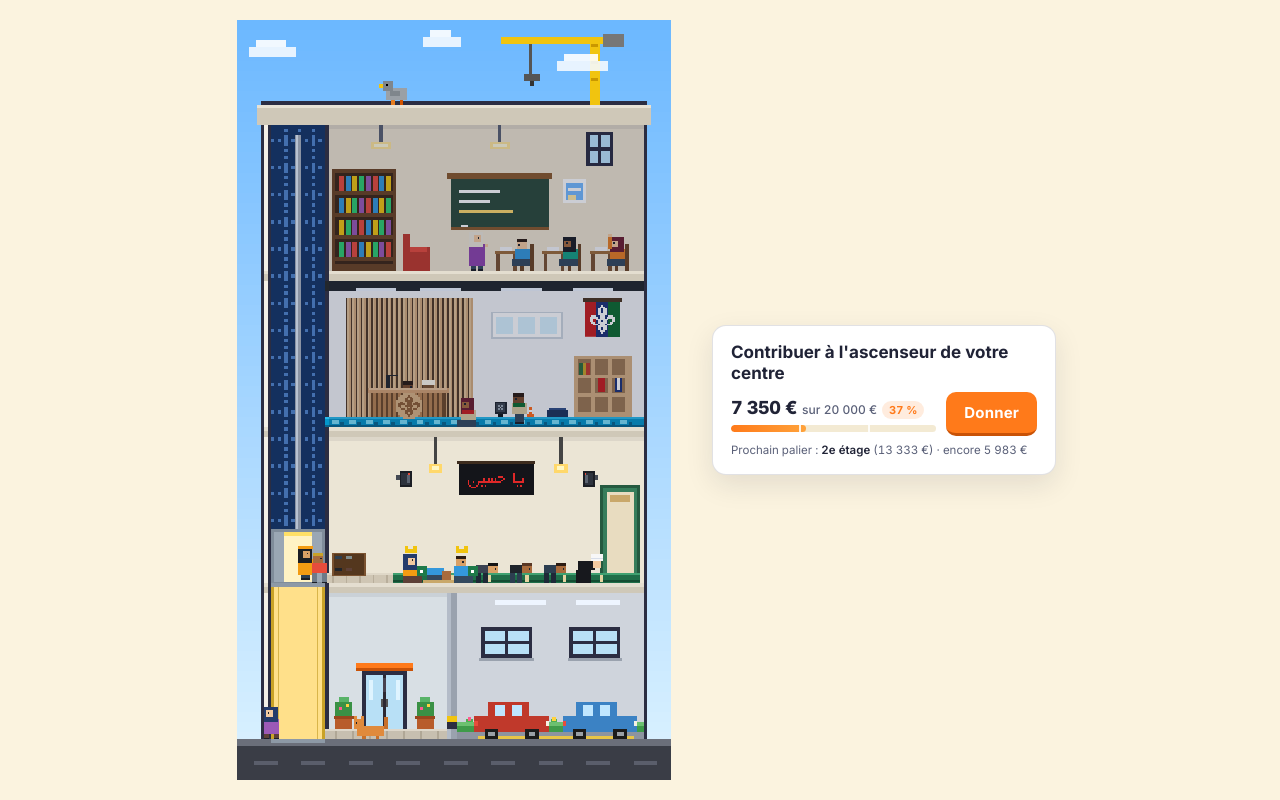
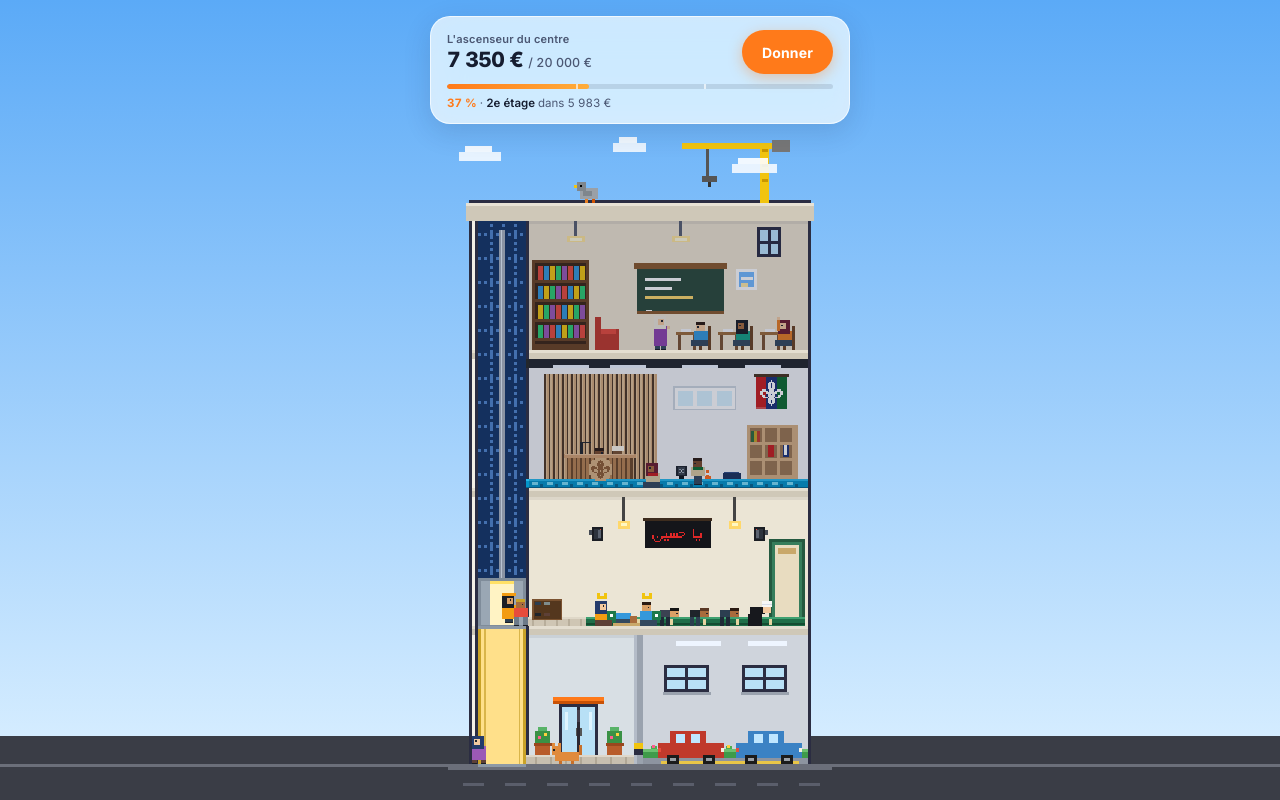
Before and after one commit to Hadiosj/elevator-ghadir, a website built with Vite: page index.html in a window 1280 px wide. Built offline with nearby package versions, Linux system fonts and the light colour scheme.

Commit message:
better background

```diff
--- a/src/scene/building.js
+++ b/src/scene/building.js
@@ -8,8 +8,7 @@ import {
   SHAFT_X,
   TOP_OFFSET,
   WALL_LEFT,
-  WALL_RIGHT,
-  mixColor
+  WALL_RIGHT
 } from './config.js';
 import { drawGridSprite, rect } from './sprites.js';
 import { drawParkingFloor } from './floors/parking.js';
@@ -70,12 +69,7 @@ export function buildStaticScene(day, completed) {
   bg.height = CANVAS_H;
   const ctx = bg.getContext('2d');
 
-  // Sky gradient
-  const topSky = mixColor('#0e1633', '#6cb8ff', day);
-  const botSky = mixColor('#2b3a7a', '#d8f0ff', day);
-  for (let y = 0; y < GROUND_Y; y += 6) {
-    rect(ctx, 0, y, CANVAS_W, 6, mixColor(topSky, botSky, y / GROUND_Y));
-  }
+  // Sky is transparent so the full-viewport CSS sky gradient blends seamlessly behind the scene
 
   // Crescent moon at dusk/night (upper-left sky, clear of the roof crane)
   if (day < 0.55) {
--- a/src/scene/renderer.js
+++ b/src/scene/renderer.js
@@ -16,6 +16,7 @@ import {
   TOP_OFFSET,
   clamp01,
   getDayFactor,
+  mixColor,
   pickRandom,
   randRange
 } from './config.js';
@@ -48,6 +49,16 @@ export function mountScene({ canvasEl, campaign }) {
   let displayReach = targetReach;
   let day = getDayFactor();
   let completed = progress >= 1;
+
+  const syncSkyTheme = (dayFactor) => {
+    const topSky = mixColor('#0c1533', '#5baaf7', dayFactor);
+    const botSky = mixColor('#263973', '#d4ecff', dayFactor);
+    const rootEl = document.documentElement;
+    rootEl.style.setProperty('--sky-top', topSky);
+    rootEl.style.setProperty('--sky-bot', botSky);
+    rootEl.dataset.sky = dayFactor >= 0.55 ? 'day' : 'night';
+  };
+  syncSkyTheme(day);
 
   canvasEl.width = CANVAS_W;
   canvasEl.height = CANVAS_H;
@@ -137,6 +148,7 @@ export function mountScene({ canvasEl, campaign }) {
       const nextDay = getDayFactor();
       if (Math.abs(nextDay - day) > 0.03) {
         day = nextDay;
+        syncSkyTheme(day);
         bgCanvas = buildStaticScene(day, completed);
       }
     }
@@ -182,7 +194,8 @@ export function mountScene({ canvasEl, campaign }) {
       }
     }
 
-    // Render scene
+    // Render scene (clear transparent sky first)
+    ctx.clearRect(0, 0, CANVAS_W, CANVAS_H);
     ctx.drawImage(bgCanvas, 0, 0);
     drawAnimatedSky(ctx, day, tt, reducedMotion);
     drawAnimatedCraneHook(ctx, completed, tt, reducedMotion);
--- a/src/styles/app.css
+++ b/src/styles/app.css
@@ -1,29 +1,31 @@
 :root {
-  --bg: #fbf3df;
+  --sky-top: #5baaf7;
+  --sky-bot: #d4ecff;
+  --hud-bg: rgba(255, 255, 255, 0.72);
+  --hud-border: rgba(255, 255, 255, 0.68);
+  --hud-shadow: 0 8px 28px rgba(18, 32, 68, 0.14);
+  --track-bg: rgba(24, 34, 60, 0.12);
   --surface: #ffffff;
-  --surface-muted: #f3ead3;
-  --border: rgba(43, 45, 66, 0.14);
-  --text: #202336;
-  --text-muted: #5a6078;
+  --surface-muted: #f2f4f8;
+  --border: rgba(24, 34, 60, 0.12);
+  --text: #161d30;
+  --text-muted: #4b5773;
   --accent: #ff7a1a;
-  --accent-dark: #c95206;
-  --accent-soft: rgba(255, 122, 26, 0.14);
-  --shadow: 0 10px 28px rgba(24, 29, 48, 0.1);
+  --accent-hover: #f26c0c;
   color-scheme: light;
 }
 
-@media (prefers-color-scheme: dark) {
-  :root {
-    --bg: #0e1630;
-    --surface: #182347;
-    --surface-muted: #121c3b;
-    --border: rgba(243, 239, 230, 0.14);
-    --text: #f3efe6;
-    --text-muted: #a9b5d4;
-    --accent-soft: rgba(255, 122, 26, 0.2);
-    --shadow: 0 12px 32px rgba(0, 0, 0, 0.35);
-    color-scheme: dark;
-  }
+:root[data-sky='night'] {
+  --hud-bg: rgba(14, 22, 46, 0.64);
+  --hud-border: rgba(255, 255, 255, 0.14);
+  --hud-shadow: 0 10px 30px rgba(4, 8, 20, 0.42);
+  --track-bg: rgba(255, 255, 255, 0.14);
+  --surface: #162140;
+  --surface-muted: #101933;
+  --border: rgba(255, 255, 255, 0.12);
+  --text: #f5f2ea;
+  --text-muted: #aebad6;
+  color-scheme: dark;
 }
 
 *,
@@ -37,7 +39,8 @@ body {
   margin: 0;
   padding: 0;
   height: 100%;
-  background: var(--bg);
+  overflow: hidden;
+  background: linear-gradient(180deg, var(--sky-top) 0%, var(--sky-bot) 92%, #3a3d46 92%);
   color: var(--text);
   font-family: 'Inter', -apple-system, BlinkMacSystemFont, 'Segoe UI', Roboto, sans-serif;
   -webkit-font-smoothing: antialiased;
@@ -51,90 +54,106 @@ button {
 }
 
 .app-shell {
+  position: relative;
   display: flex;
   flex-direction: column;
   height: 100dvh;
-  max-width: 520px;
-  margin: 0 auto;
-  padding:
-    calc(6px + env(safe-area-inset-top, 0px))
-    8px
-    calc(6px + env(safe-area-inset-bottom, 0px));
-  gap: 8px;
+  width: 100%;
+  overflow: hidden;
 }
 
-/* Compact Header / Progress + Donate Card */
+/* Floating translucent HUD bubble over the live sky */
 .hdr {
-  background: var(--surface);
-  border: 1px solid var(--border);
-  border-radius: 14px;
-  padding: 10px 12px;
-  box-shadow: var(--shadow);
+  position: relative;
+  z-index: 10;
+  width: min(calc(100% - 20px), 400px);
+  margin: calc(10px + env(safe-area-inset-top, 0px)) auto 0;
+  padding: 12px 14px 11px;
+  border-radius: 20px;
+  background: var(--hud-bg);
+  border: 1px solid var(--hud-border);
+  box-shadow: var(--hud-shadow);
+  backdrop-filter: blur(16px) saturate(140%);
+  -webkit-backdrop-filter: blur(16px) saturate(140%);
   flex-shrink: 0;
 }
 
-.hdr-title {
-  margin: 0 0 8px;
-  font-size: 14px;
-  font-weight: 700;
-  line-height: 1.25;
-  color: var(--text);
+.hdr-top {
+  display: flex;
+  align-items: center;
+  justify-content: space-between;
+  gap: 12px;
 }
 
-.hdr-mid {
-  display: flex;
-  align-items: center;
-  gap: 10px;
+.hdr-info {
+  min-width: 0;
 }
 
-.amt-block {
-  flex: 1;
-  min-width: 0;
+.hdr-eyebrow {
+  font-size: 11px;
+  font-weight: 600;
+  letter-spacing: 0.02em;
+  color: var(--text-muted);
+  margin-bottom: 2px;
 }
 
 .amt-row {
   display: flex;
   align-items: baseline;
-  flex-wrap: wrap;
   gap: 5px;
   font-variant-numeric: tabular-nums;
 }
 
 .amt-main {
-  font-size: 18px;
+  font-size: 21px;
   font-weight: 800;
-  letter-spacing: -0.02em;
+  letter-spacing: -0.025em;
+  line-height: 1.1;
 }
 
 .amt-goal {
-  font-size: 12px;
+  font-size: 12.5px;
   font-weight: 500;
   color: var(--text-muted);
 }
 
-.pct-badge {
-  font-size: 11px;
+.donate-btn {
+  flex-shrink: 0;
+  min-height: 44px;
+  padding: 0 20px;
+  border: 0;
+  border-radius: 999px;
+  background: var(--accent);
+  color: #ffffff;
+  font-size: 14px;
   font-weight: 700;
-  padding: 2px 7px;
-  border-radius: 999px;
-  background: var(--accent-soft);
-  color: var(--accent);
+  letter-spacing: 0.01em;
+  box-shadow: 0 4px 14px rgba(255, 122, 26, 0.36);
+  transition: transform 0.12s ease, background-color 0.15s ease;
+}
+
+.donate-btn:hover {
+  background: var(--accent-hover);
+}
+
+.donate-btn:active {
+  transform: scale(0.97);
 }
 
 .progress-track {
   position: relative;
-  height: 7px;
-  margin-top: 6px;
+  height: 5px;
+  margin-top: 10px;
   border-radius: 999px;
-  background: var(--surface-muted);
+  background: var(--track-bg);
   overflow: hidden;
 }
 
 .progress-fill {
   height: 100%;
   border-radius: 999px;
-  background: linear-gradient(90deg, #ff7a1a, #ffa23a);
-  transition: width 0.35s ease;
+  background: linear-gradient(90deg, #ff7a1a, #ffad3b);
+  transition: width 0.4s cubic-bezier(0.22, 1, 0.36, 1);
 }
 
 .progress-tick {
@@ -142,27 +161,8 @@ button {
   top: 0;
   bottom: 0;
   width: 2px;
-  background: var(--surface);
-  opacity: 0.85;
-}
-
-.donate-btn {
-  flex-shrink: 0;
-  min-height: 44px;
-  padding: 0 18px;
-  border: 0;
-  border-bottom: 3px solid var(--accent-dark);
-  border-radius: 10px;
-  background: var(--accent);
-  color: #ffffff;
-  font-size: 15px;
-  font-weight: 700;
-  letter-spacing: 0.01em;
-}
-
-.donate-btn:active {
-  transform: translateY(2px);
-  border-bottom-width: 1px;
+  background: var(--hud-bg);
+  opacity: 0.9;
 }
 
 .nxt-line {
@@ -173,32 +173,57 @@ button {
   font-variant-numeric: tabular-nums;
 }
 
+.nxt-pct {
+  color: var(--accent);
+  font-weight: 700;
+}
+
 .nxt-line strong {
   color: var(--text);
   font-weight: 600;
 }
 
-/* Scene stage — fills all remaining vertical space */
+/* Full-bleed stage anchored cleanly to the bottom street */
 .stage {
   flex: 1;
   min-height: 0;
+  container-type: size;
   display: flex;
-  align-items: center;
+  align-items: flex-end;
   justify-content: center;
+  padding-top: 4px;
 }
 
 .canvas-wrap {
   position: relative;
-  width: 100%;
-  height: 100%;
+  width: min(100cqw, calc(100cqh * 256 / 448));
+  height: min(100cqh, calc(100cqw * 448 / 256));
+  display: flex;
+  align-items: flex-end;
+  justify-content: center;
+}
+
+/* Continuous edge-to-edge sidewalk & street band aligned with GROUND_Y (24/448 = 5.357%) */
+.canvas-wrap::before {
+  content: '';
+  position: absolute;
+  bottom: 0;
+  left: 50%;
+  transform: translateX(-50%);
+  width: 100vw;
+  height: 5.357%;
+  background: #3a3d46;
+  border-top: 3px solid #6b6f7a;
+  pointer-events: none;
+  z-index: 0;
 }
 
 .canvas-wrap canvas {
-  position: absolute;
-  inset: 0;
+  position: relative;
+  z-index: 1;
   width: 100%;
   height: 100%;
-  object-fit: contain;
+  display: block;
   image-rendering: pixelated;
   image-rendering: crisp-edges;
 }
@@ -219,7 +244,9 @@ button {
 .sheet-backdrop {
   position: fixed;
   inset: 0;
-  background: rgba(10, 14, 28, 0.55);
+  background: rgba(10, 14, 28, 0.52);
+  backdrop-filter: blur(4px);
+  -webkit-backdrop-filter: blur(4px);
   display: flex;
   align-items: flex-end;
   justify-content: center;
@@ -236,10 +263,10 @@ button {
 
 .sheet {
   width: 100%;
-  max-width: 480px;
+  max-width: 460px;
   max-height: 78dvh;
   background: var(--surface);
-  border-radius: 18px 18px 0 0;
+  border-radius: 22px 22px 0 0;
   padding: 14px 16px calc(18px + env(safe-area-inset-bottom, 0px));
   display: flex;
   flex-direction: column;
@@ -291,7 +318,7 @@ button {
   justify-content: center;
   min-height: 44px;
   padding: 4px 6px;
-  border-radius: 10px;
+  border-radius: 12px;
   border: 1.5px solid var(--border);
   background: var(--surface-muted);
   color: var(--text);
@@ -333,7 +360,7 @@ button {
   min-width: 0;
   min-height: 44px;
   padding: 8px 12px;
-  border-radius: 10px;
+  border-radius: 12px;
   border: 1.5px solid var(--border);
   background: var(--surface-muted);
   color: var(--text);
@@ -348,7 +375,7 @@ button {
   min-height: 44px;
   padding: 0 16px;
   border: 0;
-  border-radius: 10px;
+  border-radius: 12px;
   background: var(--accent);
   color: #ffffff;
   font-weight: 700;
@@ -361,39 +388,18 @@ button {
 
 .sheet-note {
   padding: 10px 12px;
-  border-radius: 10px;
+  border-radius: 12px;
   background: var(--surface-muted);
   font-size: 12px;
   color: var(--text-muted);
 }
 
-/* Desktop layout (>= 860px) */
+/* Desktop refinements */
 @media (min-width: 860px) {
-  .app-shell {
-    max-width: 880px;
-    display: grid;
-    grid-template-columns: minmax(360px, 460px) 1fr;
-    grid-template-rows: 1fr auto 1fr;
-    grid-template-areas:
-      'stage .'
-      'stage hdr'
-      'stage .';
-    gap: 14px 28px;
-    padding: 20px 24px;
-  }
-
   .hdr {
-    grid-area: hdr;
-    padding: 16px 18px;
-  }
-
-  .hdr-title {
-    font-size: 17px;
-  }
-
-  .stage {
-    grid-area: stage;
-    height: 100%;
+    margin-top: 16px;
+    width: 420px;
+    padding: 13px 16px 12px;
   }
 
   .sheet-backdrop {
@@ -401,7 +407,7 @@ button {
   }
 
   .sheet {
-    border-radius: 18px;
+    border-radius: 22px;
     padding-bottom: 18px;
   }
 }
@@ -409,7 +415,8 @@ button {
 @media (prefers-reduced-motion: reduce) {
   .progress-fill,
   .sheet-backdrop,
-  .sheet {
+  .sheet,
+  .donate-btn {
     transition: none;
   }
 }
--- a/src/ui/header.js
+++ b/src/ui/header.js
@@ -5,28 +5,26 @@ export function createHeader(campaign, { onDonate }) {
   el.className = 'hdr';
 
   el.innerHTML = `
-    <h1 class="hdr-title">Contribuer à l'ascenseur de votre centre</h1>
-    <div class="hdr-mid">
-      <div class="amt-block">
+    <div class="hdr-top">
+      <div class="hdr-info">
+        <div class="hdr-eyebrow">L'ascenseur du centre</div>
         <div class="amt-row">
           <span class="amt-main"></span>
           <span class="amt-goal"></span>
-          <span class="pct-badge"></span>
-        </div>
-        <div class="progress-track" role="progressbar" aria-label="Progression de la collecte" aria-valuenow="0" aria-valuemin="0" aria-valuemax="100">
-          <div class="progress-fill"></div>
-          <div class="progress-tick" style="left: 33.33%"></div>
-          <div class="progress-tick" style="left: 66.66%"></div>
         </div>
       </div>
       <button type="button" class="donate-btn">Donner</button>
+    </div>
+    <div class="progress-track" role="progressbar" aria-label="Progression de la collecte" aria-valuenow="0" aria-valuemin="0" aria-valuemax="100">
+      <div class="progress-fill"></div>
+      <div class="progress-tick" style="left: 33.33%"></div>
+      <div class="progress-tick" style="left: 66.66%"></div>
     </div>
     <div class="nxt-line"></div>
   `;
 
   const amtMainEl = el.querySelector('.amt-main');
   const amtGoalEl = el.querySelector('.amt-goal');
-  const pctBadgeEl = el.querySelector('.pct-badge');
   const trackEl = el.querySelector('.progress-track');
   const fillEl = el.querySelector('.progress-fill');
   const nxtLineEl = el.querySelector('.nxt-line');
@@ -38,18 +36,15 @@ export function createHeader(campaign, { onDonate }) {
     const { progress, percent, nextLevel, milestoneAmount } = getCampaignMetrics(data);
 
     amtMainEl.textContent = formatEur(data.raised);
-    amtGoalEl.textContent = `sur ${formatEur(data.goal)}`;
-    pctBadgeEl.textContent = `${percent}\u00a0%`;
+    amtGoalEl.textContent = `/ ${formatEur(data.goal)}`;
     trackEl.setAttribute('aria-valuenow', String(percent));
     fillEl.style.width = `${(progress * 100).toFixed(2)}%`;
 
     if (nextLevel < 0) {
-      nxtLineEl.textContent = 'Objectif atteint — merci à tous !';
+      nxtLineEl.textContent = `${percent}\u00a0% · Objectif atteint — merci à tous !`;
     } else {
       const remaining = Math.max(0, milestoneAmount(nextLevel) - data.raised);
-      nxtLineEl.innerHTML = `Prochain palier : <strong>${FLOOR_NAMES[nextLevel]}</strong> (${formatEur(
-        milestoneAmount(nextLevel)
-      )}) · encore ${formatEur(remaining)}`;
+      nxtLineEl.innerHTML = `<span class="nxt-pct">${percent}\u00a0%</span> · <strong>${FLOOR_NAMES[nextLevel]}</strong> dans ${formatEur(remaining)}`;
     }
   };
 
```
